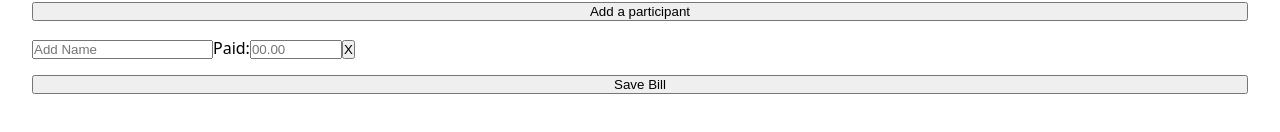
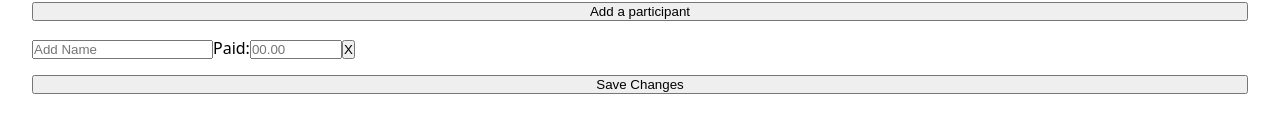
Before and after one commit to d-opri/Kroko-Capstone, a Next.js app: page /create in a window 1280 px wide. Shown: the part 394-526 px from the top of the page. Built offline with nearby package versions, Linux system fonts and the light colour scheme.

Commit message:
change button

```diff
--- a/pages/create.js
+++ b/pages/create.js
@@ -21,7 +21,7 @@ export default function CreateBill({ bill }) {
       <StyledLink href='/'>X</StyledLink>
       <Title>Create New Bill</Title>
 
-      <BillForm isEditPage={false} bill={bill} addBill={addBill} />
+      <BillForm isEditPage={true} bill={bill} addBill={addBill} />
     </>
   );
 }
```
